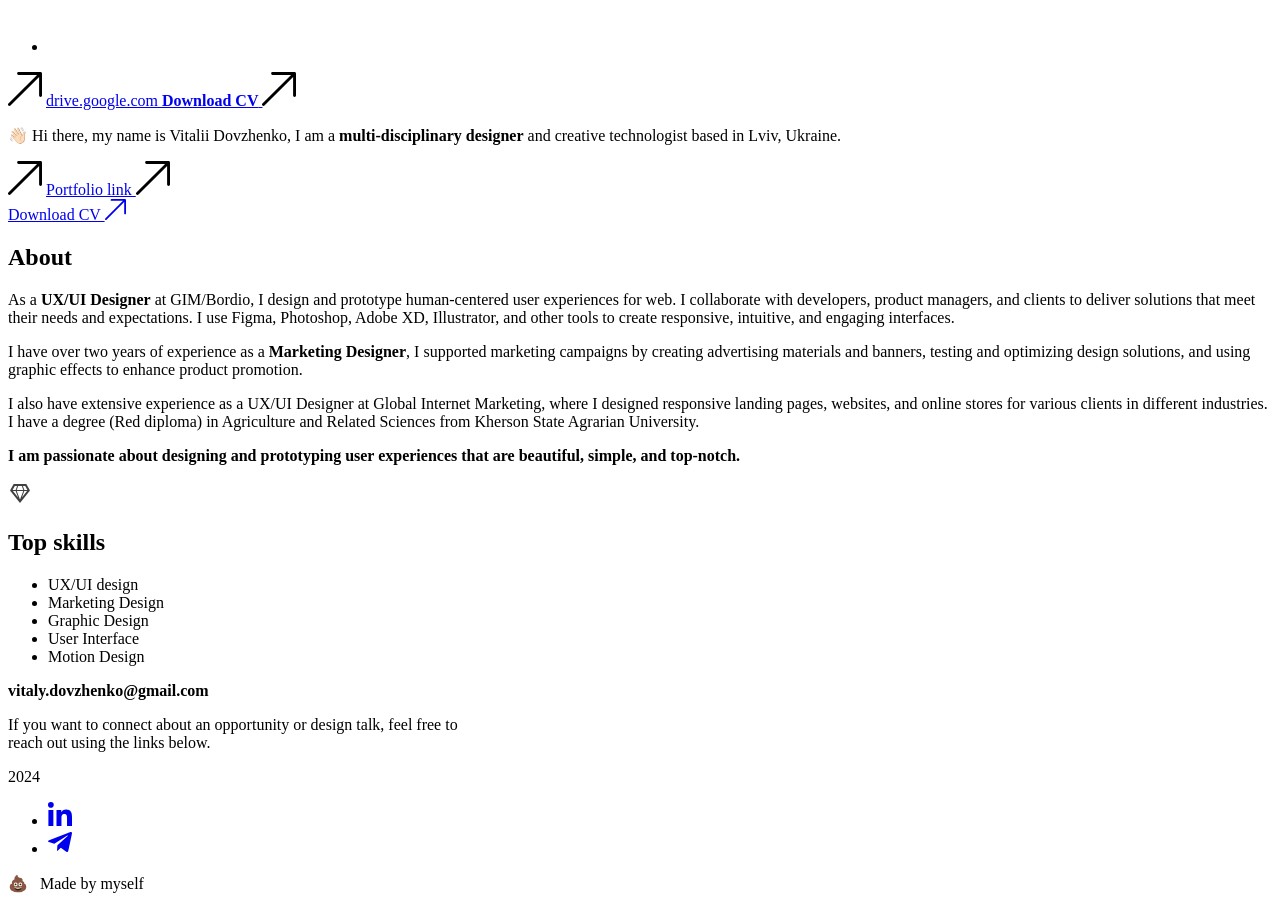
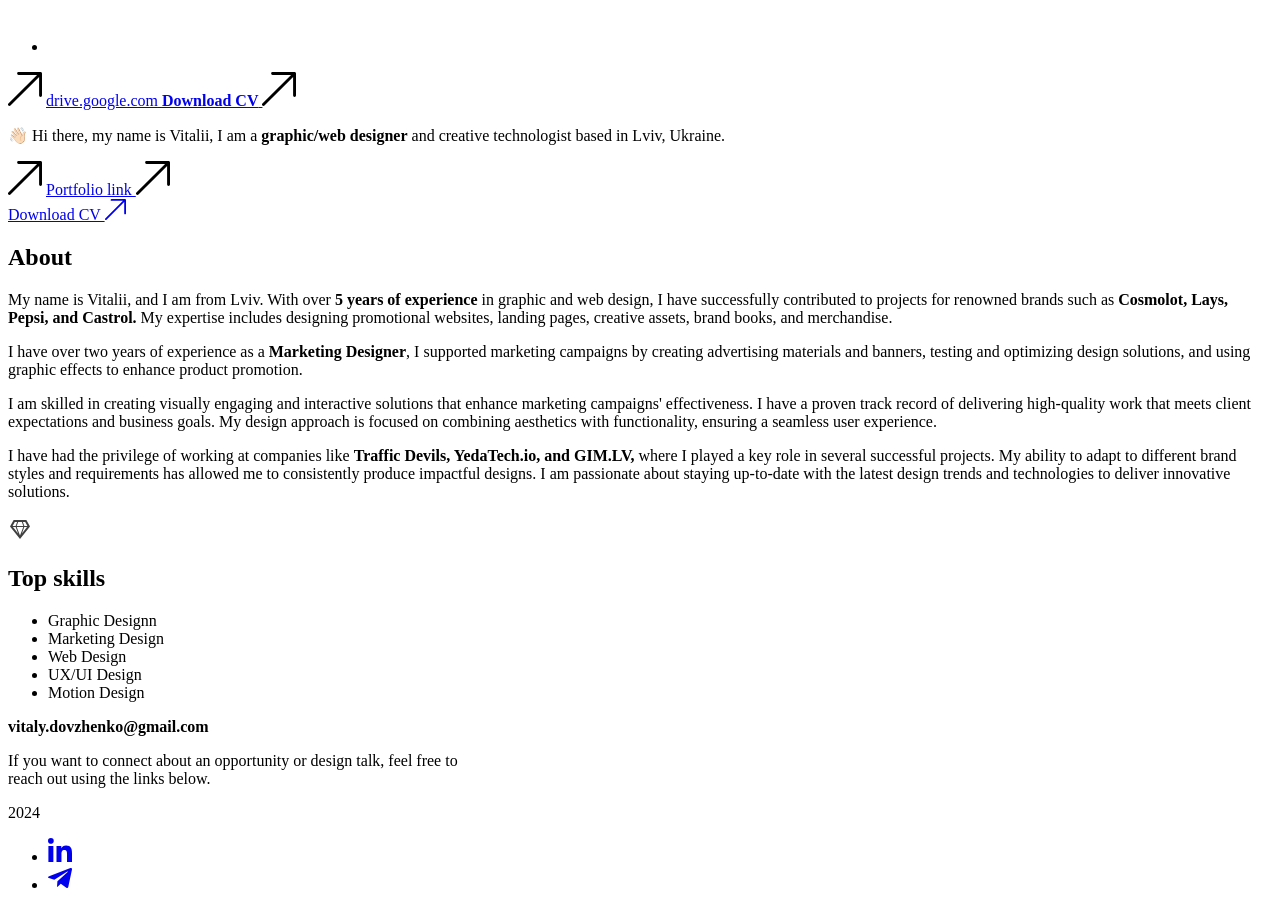
Before and after one commit to vitalydovzhenko/cv.github.io, a website built with Vite: page index.html in a window 1280 px wide. Shown: the part 4940-5847 px from the top of the page. Built offline with nearby package versions, Linux system fonts and the light colour scheme; a web font is replaced by a local one.

Commit message:
Update index.html

```diff
--- a/index.html
+++ b/index.html
@@ -61,8 +61,8 @@
           </div>
         </div>
         <div class="hero-body __rise">
-          <p class="__rise">👋🏻 Hi there, my name is Vitalii Dovzhenko,
-          I am a <strong>multi-disciplinary designer</strong> and creative
+          <p class="__rise">👋🏻 Hi there, my name is Vitalii,
+          I am a <strong>graphic/web designer</strong> and creative
           technologist based in Lviv, Ukraine.</p>
 
           <div class="hero-primary-link desktop-only __rise">
@@ -91,27 +91,24 @@
       <div class="about">
         <h2>About</h2>
         <p>
-          As a <strong>UX/UI Designer</strong> at GIM/Bordio, I design and prototype human-centered user experiences for web. I collaborate with developers, product managers, and clients to deliver solutions that meet their needs and expectations. I use Figma, Photoshop, Adobe XD, Illustrator, and other tools to create responsive, intuitive, and engaging interfaces.
-        </p>
+My name is Vitalii, and I am from Lviv. With over <strong>5 years of experience</strong> in graphic and web design, I have successfully contributed to projects for renowned brands such as <strong>Cosmolot, Lays, Pepsi, and Castrol.</strong> My expertise includes designing promotional websites, landing pages, creative assets, brand books, and merchandise.         </p>
         <p>
           I have over two years of experience as a <strong>Marketing Designer</strong>, I supported marketing campaigns by creating advertising materials and banners, testing and optimizing design solutions, and using graphic effects to enhance product promotion.
         </p>
         <p>
-          I also have extensive experience as a UX/UI Designer at Global Internet Marketing, where I designed responsive landing pages, websites, and online stores for various clients in different industries. I have a degree (Red diploma) in Agriculture and Related Sciences from Kherson State Agrarian University.
-        </p>
+I am skilled in creating visually engaging and interactive solutions that enhance marketing campaigns' effectiveness. I have a proven track record of delivering high-quality work that meets client expectations and business goals. My design approach is focused on combining aesthetics with functionality, ensuring a seamless user experience.         </p>
         <p>
-          <strong>I am passionate about designing and prototyping user experiences that are beautiful, simple, and top-notch.</strong>
-        </p>
+I have had the privilege of working at companies like <strong>Traffic Devils, YedaTech.io, and GIM.LV,</strong> where I played a key role in several successful projects. My ability to adapt to different brand styles and requirements has allowed me to consistently produce impactful designs. I am passionate about staying up-to-date with the latest design trends and technologies to deliver innovative solutions.        </p>
       </div>
 
       <div class="skills">
         <svg xmlns="http://www.w3.org/2000/svg" width="24" height="24" fill="none"><path d="M18.36 3H5.64L2 9.5 12 22 22 9.5 18.36 3Zm-10.7 7 2.45 6.43L4.96 10h2.7Zm1.07 0h6.54L12 18.59 8.73 10Zm7.61 0h2.7l-5.15 6.43L16.34 10Zm3.09-1h-3.07L14.9 5h2.3l2.24 4h-.01Zm-5.6-4 1.46 4H8.71l1.46-4h3.66ZM6.81 5h2.3L7.65 9H4.58l2.24-4h-.01Z" fill="currentColor" fill-opacity=".75"/></svg>
         <h2>Top skills</h2>
         <ul>
-          <li>UX/UI design</li>
+          <li>Graphic Designn</li>
           <li>Marketing Design</li>
-          <li>Graphic Design</li>
-          <li>User Interface</li>
+          <li>Web Design</li>
+          <li>UX/UI Design</li>
           <li>Motion Design</li>
         </ul>
       </div>
```
